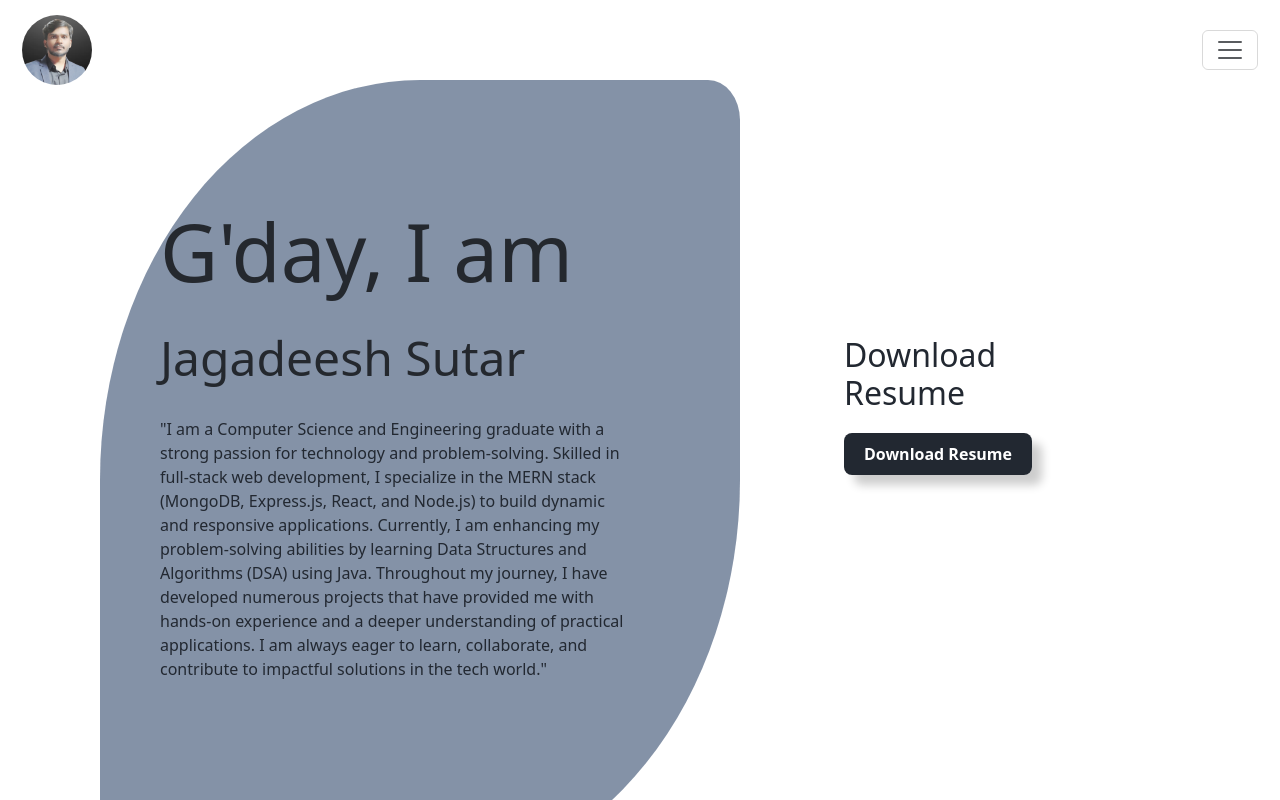
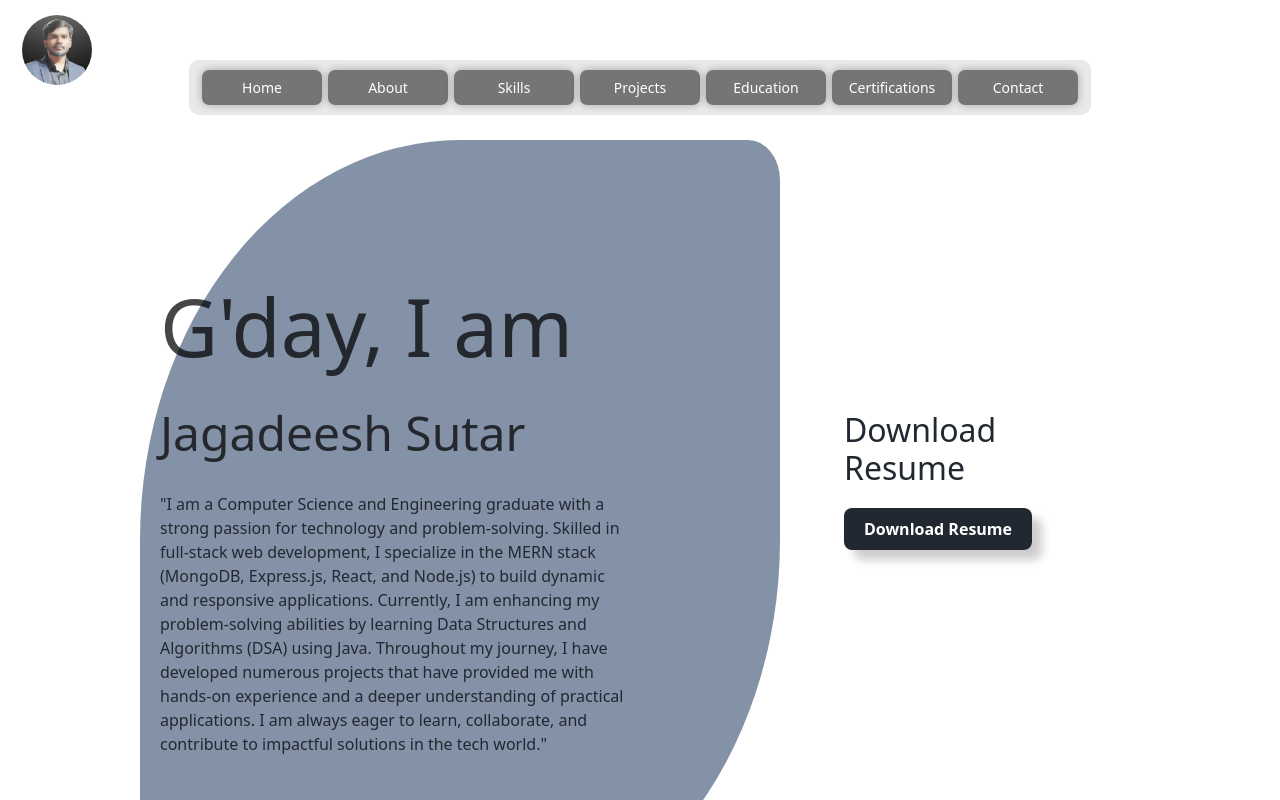
Before and after one commit to JagadeeshSutar/MyPortfolio, a React (Vite) app: page / in a window 1280 px wide. Shown: the top 800 px of the page. Built offline with nearby package versions, Linux system fonts and the light colour scheme; a web font is replaced by a local one.

Commit message:
Altered the navbar

```diff
--- a/src/components/Certifications.css
+++ b/src/components/Certifications.css
@@ -55,6 +55,7 @@
   animation: webAnimate 5s ease-out forwards;
   animation-timeline: view();
   animation-range: entry 0 cover 30%;
+  transition: all 0.3s ease;
 }
 
 .web:hover {
--- a/src/components/Home.css
+++ b/src/components/Home.css
@@ -81,8 +81,8 @@ img {
   background-color: #425777a5;
   position: absolute;
   border-radius: 50% 5% 50% 5%;
-  left: 100px;
-  top: 80px;
+  left: 140px;
+  top: 140px;
   z-index: 0;
   animation: homeCircleAnimation 1s ease-out forwards;
 }
--- a/src/components/MainContent.jsx
+++ b/src/components/MainContent.jsx
@@ -9,12 +9,14 @@ import Education from "./Education";
 import Certifications from "./Certifications";
 import Contact from "./Contact";
 import MyContacts from "./MyContacts";
+import NavbarMenu from "./NavbarMenu";
 
 function MainContent() {
   return (
     <>
       <div className="containerBody">
         <Navbar />
+        <NavbarMenu/>
         <Home />
         <AboutMe />
         <Skills />
--- /dev/null
+++ b/src/components/NavbarMenu.css
@@ -0,0 +1,23 @@
+.navbarMenu {
+  position: sticky;
+  top: 50px;
+  background-color: rgba(195, 41, 41, 0.134);
+}
+
+.navbar-nav a {
+  color: rgb(255, 255, 255);
+  padding: 7px 15px;
+  font-size: 14px;
+  width: 120px;
+  text-align: center;
+  background-color: rgba(37, 41, 41, 0.595);
+  margin: 0 3px;
+  border-radius: 7px;
+  box-shadow: 0 0 10px rgba(0, 0, 0, 0.3);
+}
+
+.menuContainer {
+  padding: 10px;
+  background-color: rgba(0, 0, 0, 0.086);
+  border-radius: 10px;
+}
--- /dev/null
+++ b/src/components/NavbarMenu.jsx
@@ -0,0 +1,51 @@
+import React from "react";
+import "./NavbarMenu.css";
+
+function NavbarMenu() {
+  return (
+    <>
+      <nav class="navbar navbar-expand-lg bg-body-tertiary navbarMenu fixed-top navbarMenu">
+        <div class="container-fluid menuContainer">
+          <button
+            class="navbar-toggler"
+            type="button"
+            data-bs-toggle="collapse"
+            data-bs-target="#navbarNavAltMarkup"
+            aria-controls="navbarNavAltMarkup"
+            aria-expanded="false"
+            aria-label="Toggle navigation"
+          >
+            <span class="navbar-toggler-icon"></span>
+          </button>
+          <div class="collapse navbar-collapse" id="navbarNavAltMarkup">
+            <div class="navbar-nav">
+              <a class="nav-link " aria-current="page" href="#">
+                Home
+              </a>
+              <a class="nav-link" href="#">
+                About
+              </a>
+              <a class="nav-link" href="#">
+                Skills
+              </a>
+              <a class="nav-link" href="#">
+                Projects
+              </a>
+              <a class="nav-link" href="#">
+                Education
+              </a>
+              <a class="nav-link" href="#">
+                Certifications
+              </a>
+              <a class="nav-link" href="#">
+                Contact
+              </a>
+            </div>
+          </div>
+        </div>
+      </nav>
+    </>
+  );
+}
+
+export default NavbarMenu;
--- a/src/components/navbar.css
+++ b/src/components/navbar.css
@@ -9,23 +9,3 @@
   width: 70px;
   border-radius: 50%;
 }
-
-/* .bg-body-tertiary {
-  background-color: rgba(255, 255, 255, 0.249) !important;
-} */
-
-.offcanvas-title{
-  font-size: 1.5rem;
-}
-
-.offcanvas{
-  width: 60vw !important;
-}
-
-.offcanvas-header{
-  border-radius: 50%;
-}
-
-.offcanvas-body{
-  background: transparent;
-}
--- a/src/components/navbar.jsx
+++ b/src/components/navbar.jsx
@@ -1,6 +1,5 @@
 import React from "react";
 import "./navbar.css";
-import AboutMe from "./AboutMe";
 
 function navbar() {
   return (
@@ -14,78 +13,6 @@ function navbar() {
               className="myImageLogo"
             />
           </a>
-          {/* <h1 style={{ color: "black" }}>Jagadeesh Sutar</h1> */}
-          <button
-            className="navbar-toggler"
-            type="button"
-            data-bs-toggle="offcanvas"
-            data-bs-target="#offcanvasNavbar"
-            aria-controls="offcanvasNavbar"
-            aria-label="Toggle navigation"
-          >
-            <span className="navbar-toggler-icon"></span>
-          </button>
-          <div
-            className="offcanvas offcanvas-end"
-            tabindex="-1"
-            id="offcanvasNavbar"
-            aria-labelledby="offcanvasNavbarLabel"
-          >
-            <div className="offcanvas-header">
-              <h5 className="offcanvas-title" id="offcanvasNavbarLabel">
-                Jagadeesh Sutar
-              </h5>
-              <button
-                type="button"
-                className="btn-close"
-                data-bs-dismiss="offcanvas"
-                aria-label="Close"
-              ></button>
-            </div>
-            <div className="offcanvas-body">
-              <ul className="navbar-nav justify-content-end flex-grow-1 pe-3">
-                <li className="nav-item">
-                  <a className="nav-link active" aria-current="page" href="#">
-                    Home
-                  </a>
-                </li>
-                <li className="nav-item">
-                  <a
-                    className="nav-link active"
-                    aria-current="page"
-                    href={<AboutMe />}
-                  >
-                    About
-                  </a>
-                </li>
-                <li className="nav-item">
-                  <a className="nav-link active" aria-current="page" href="#">
-                    Skills
-                  </a>
-                </li>
-                <li className="nav-item">
-                  <a className="nav-link" href="#">
-                    Projects
-                  </a>
-                </li>
-                <li className="nav-item">
-                  <a className="nav-link" href="#">
-                    Education
-                  </a>
-                </li>
-                <li className="nav-item">
-                  <a className="nav-link" href="#">
-                    Certifications
-                  </a>
-                </li>
-                <li className="nav-item">
-                  <a className="nav-link" href="#">
-                    Connect
-                  </a>
-                </li>
-              </ul>
-            </div>
-          </div>
         </div>
       </nav>
     </>
```
